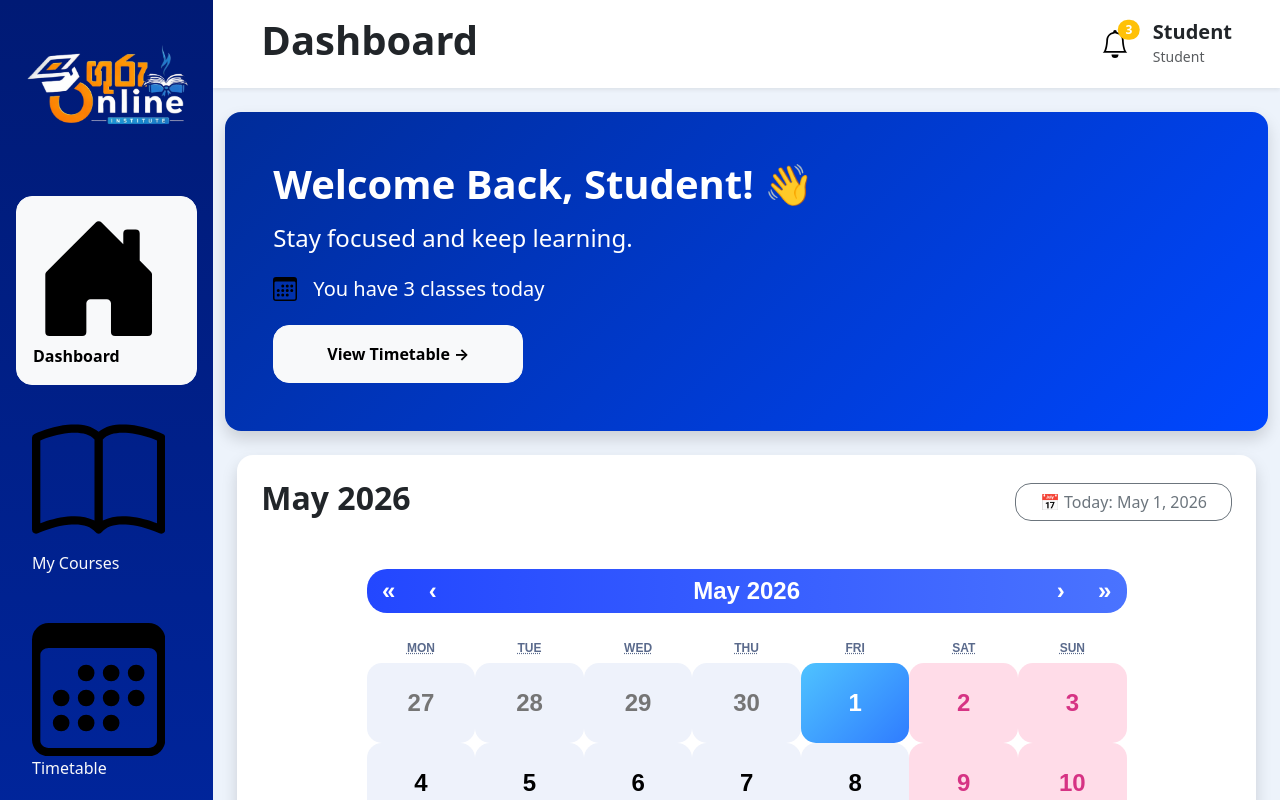
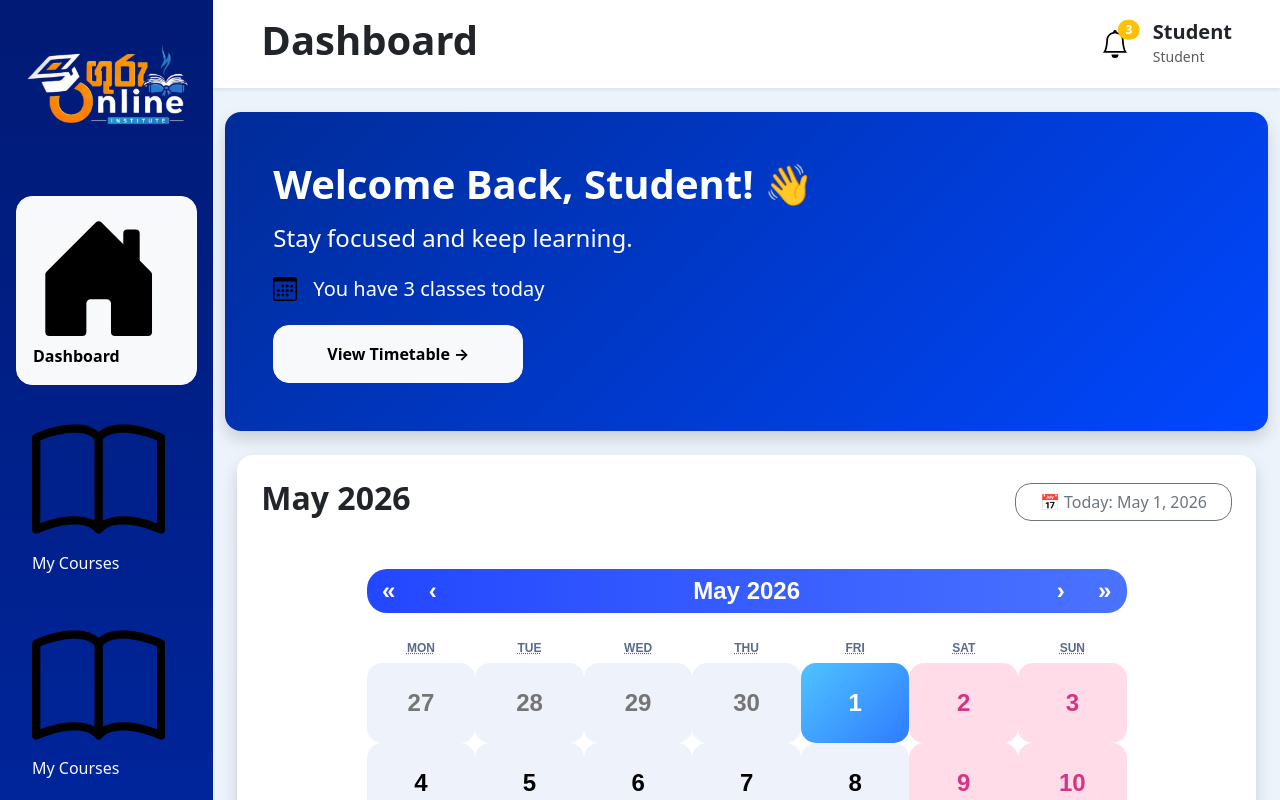
Before and after one commit to hasi-10/tuition-management-system-02nd-year-project, a React (Create React App) app in the folder frontend/: page /studentdashboard in a window 1280 px wide. Shown: the top 800 px of the page. Built offline with nearby package versions, Linux system fonts and the light colour scheme; no server answers.

Commit message:
create a little of changes in backend and frontend

```diff
--- a/frontend/src/pages/BankSlipUpload.js
+++ b/frontend/src/pages/BankSlipUpload.js
@@ -65,8 +65,10 @@ data.append("file", selectedFile);
 
     );
 
-    alert(response.data.message);
+alert(response.data.message);
 
+// Go to Dashboard after successful upload
+navigate("/studentdashboard");
   } catch (error) {
 
     console.log(error);
--- a/frontend/src/pages/StudentDashboard.js
+++ b/frontend/src/pages/StudentDashboard.js
@@ -105,18 +105,20 @@ const loadProfile = async () => {
 
               </button>
 
-              <button className="btn btn-outline-light border-0 w-100 text-start rounded-4 mb-3 p-3">
-                <Calendar3 className="me-3" />
-                Timetable
-              </button>
-
-              <button className="btn btn-outline-light border-0 w-100 text-start rounded-4 mb-3 p-3">
-
-                <CreditCard className="me-3" />
-
-                Payment
-
-              </button>
+              <button
+  className="btn btn-outline-light border-0 w-100 text-start rounded-4 mb-3 p-3"
+  onClick={() => navigate("/mycourses")}
+>
+  <Book className="me-3" />
+  My Courses
+</button>
+<button
+  className="btn btn-outline-light border-0 w-100 text-start rounded-4 mb-3 p-3"
+  onClick={() => navigate("/payment-options")}
+>
+  <CreditCard className="me-3" />
+  Payment
+</button>
 
               <button className="btn btn-outline-light border-0 w-100 text-start rounded-4 mb-3 p-3">
                 <FileText className="me-3" />
```
Also changed, not shown: 8 other files (tests, documents, lock files or other folders).
